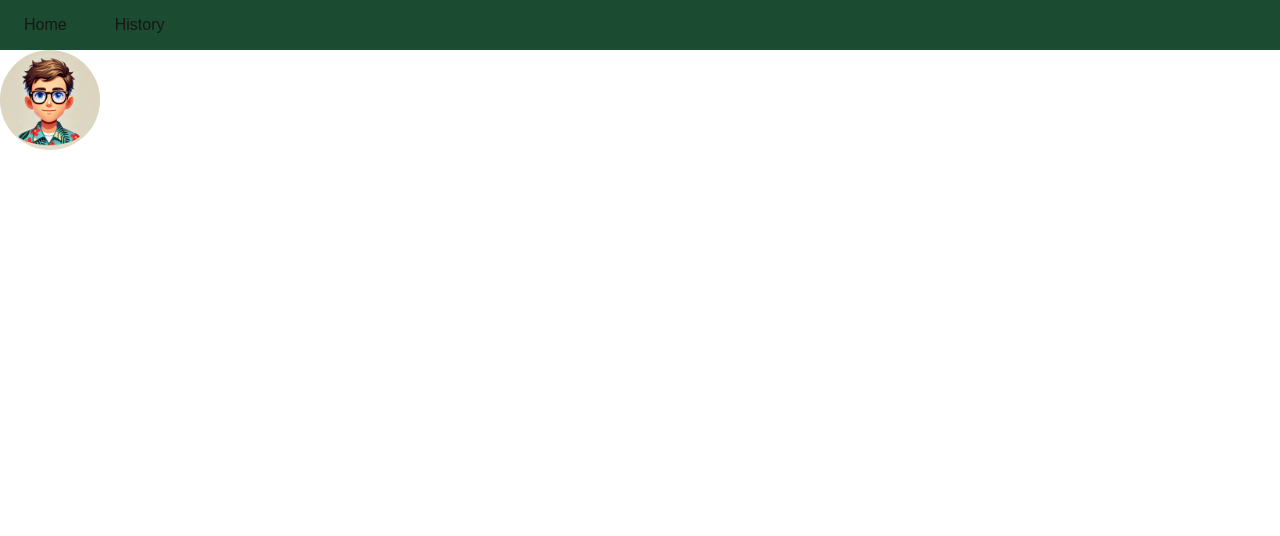
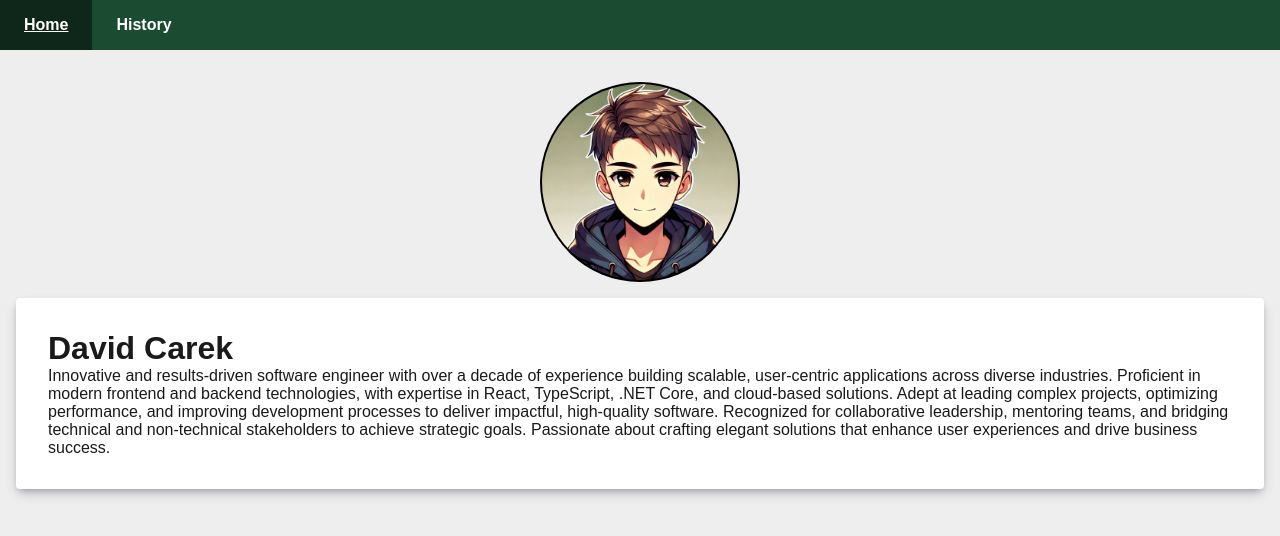
Before and after one commit to DavidMCarek/DavidMCarek.github.io, a Next.js app: page / in a window 1280 px wide. Shown: the top 536 px of the page. Built offline with nearby package versions, Linux system fonts and the light colour scheme.

Commit message:
made some progress

```diff
--- a/package.json
+++ b/package.json
@@ -11,6 +11,7 @@
     "lint": "next lint"
   },
   "dependencies": {
+    "classnames": "^2.5.1",
     "next": "15.1.3",
     "react": "^19.0.0",
     "react-dom": "^19.0.0"
--- a/src/app/globals.scss
+++ b/src/app/globals.scss
@@ -1,13 +1,6 @@
 :root {
-  --background: #ffffff;
+  --background: #eee;
   --foreground: #171717;
-}
-
-@media (prefers-color-scheme: dark) {
-  :root {
-    --background: #0a0a0a;
-    --foreground: #ededed;
-  }
 }
 
 html,
@@ -34,9 +27,3 @@
   color: inherit;
   text-decoration: none;
 }
-
-@media (prefers-color-scheme: dark) {
-  html {
-    color-scheme: dark;
-  }
-}
--- a/src/app/page.module.scss
+++ b/src/app/page.module.scss
@@ -1,3 +1,18 @@
+.avatarContainer {
+  display: flex;
+  margin-top: 2rem;
+}
+
 .avatar {
   border-radius: 100%;
+  margin: 0 auto;
+  padding: 2px;
+  background-color: #000000;
 }
+
+.title {
+  justify-content: center;
+}
+
+.summary {
+}
--- a/src/app/page.tsx
+++ b/src/app/page.tsx
@@ -1,16 +1,34 @@
-import Image from 'next/image'
-import styles from './page.module.scss'
+import Image from 'next/image';
+import styles from './page.module.scss';
+import Card from '@/components/card';
 
 export default function Home() {
   return (
     <main>
-      <Image
-        width={100}
-        height={100}
-        className={styles.avatar}
-        src={'/avatar.webp'}
-        alt={'David Carek Avatar'}
-      />
+      <div className={styles.avatarContainer}>
+        <Image
+          width={200}
+          height={200}
+          className={styles.avatar}
+          src={'/avatar.webp'}
+          alt={'David Carek Avatar'}
+        />
+      </div>
+      <Card>
+        <h1 className={styles.title}>David Carek</h1>
+        <p className={styles.summary}>
+          Innovative and results-driven software engineer with over a decade of
+          experience building scalable, user-centric applications across diverse
+          industries. Proficient in modern frontend and backend technologies,
+          with expertise in React, TypeScript, .NET Core, and cloud-based
+          solutions. Adept at leading complex projects, optimizing performance,
+          and improving development processes to deliver impactful, high-quality
+          software. Recognized for collaborative leadership, mentoring teams,
+          and bridging technical and non-technical stakeholders to achieve
+          strategic goals. Passionate about crafting elegant solutions that
+          enhance user experiences and drive business success.
+        </p>
+      </Card>
     </main>
-  )
+  );
 }
--- /dev/null
+++ b/src/app/variables.scss
@@ -0,0 +1,2 @@
+$background: #171717;
+$background-light: #fafafa;
--- /dev/null
+++ b/src/components/card.module.scss
@@ -0,0 +1,10 @@
+.card {
+  background-color: rgb(255, 255, 255);
+  color: #1a1a1a;
+  border-radius: 4px;
+  margin: 1rem;
+  padding: 2rem;
+  box-shadow:
+    rgba(50, 50, 93, 0.25) 0px 6px 12px -2px,
+    rgba(0, 0, 0, 0.3) 0px 3px 7px -3px;
+}
--- /dev/null
+++ b/src/components/card.tsx
@@ -0,0 +1,11 @@
+import styles from './card.module.scss';
+
+type Props = {
+  children: React.ReactNode;
+};
+
+const Card: React.FC<Props> = ({ children }) => {
+  return <div className={styles.card}>{children}</div>;
+};
+
+export default Card;
--- a/src/components/header.module.scss
+++ b/src/components/header.module.scss
@@ -1,11 +1,9 @@
 .header {
   background-color: #1b4b31;
+  color: #ffffff;
+  font-weight: bold;
 }
 
 .nav {
   display: flex;
 }
-
-.navLink {
-  padding: 1rem 1.5rem;
-}
--- a/src/components/header.tsx
+++ b/src/components/header.tsx
@@ -1,19 +1,14 @@
-import Link from 'next/link';
 import React from 'react';
+import { ROUTES } from '@/constants/routes';
+import HeaderNavLink from './headerNavLink';
 import styles from './header.module.scss';
-import { ROUTES } from '@/constants/routes';
 
 const Header: React.FC = () => {
-  console.log(styles);
   return (
     <header className={styles.header}>
       <nav className={styles.nav}>
-        <Link className={styles.navLink} href={ROUTES.HOME}>
-          Home
-        </Link>
-        <Link className={styles.navLink} href={ROUTES.HISTORY}>
-          History
-        </Link>
+        <HeaderNavLink route={ROUTES.HOME}>Home</HeaderNavLink>
+        <HeaderNavLink route={ROUTES.HISTORY}>History</HeaderNavLink>
       </nav>
     </header>
   );
--- /dev/null
+++ b/src/components/headerNavLink.module.scss
@@ -0,0 +1,8 @@
+.navLink {
+  padding: 1rem 1.5rem;
+}
+
+.active {
+  text-decoration: underline;
+  background-color: #0f271a;
+}
--- /dev/null
+++ b/src/components/headerNavLink.tsx
@@ -0,0 +1,29 @@
+'use client';
+
+import classNames from 'classnames';
+import Link from 'next/link';
+import { usePathname } from 'next/navigation';
+import styles from './headerNavLink.module.scss';
+
+type Props = {
+  route: string;
+  children: string;
+};
+
+const HeaderNavLink: React.FC<Props> = ({ route, children }) => {
+  const pathname = usePathname();
+
+  return (
+    <Link
+      className={classNames(
+        styles.navLink,
+        pathname === route && styles.active
+      )}
+      href={route}
+    >
+      {children}
+    </Link>
+  );
+};
+
+export default HeaderNavLink;
```
Also changed, not shown: public/avatar.webp, 1 other file (tests, documents, lock files or other folders).
